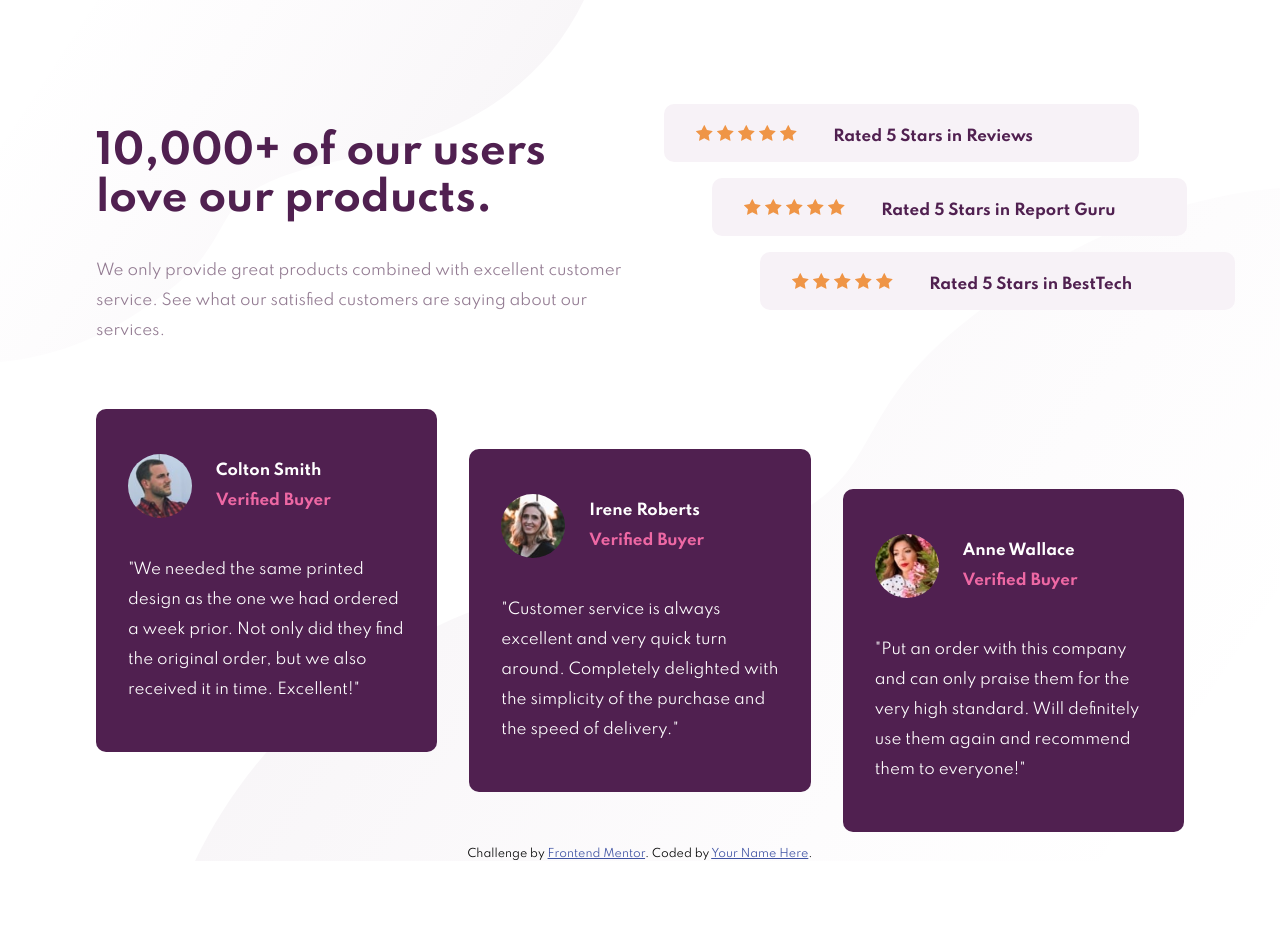
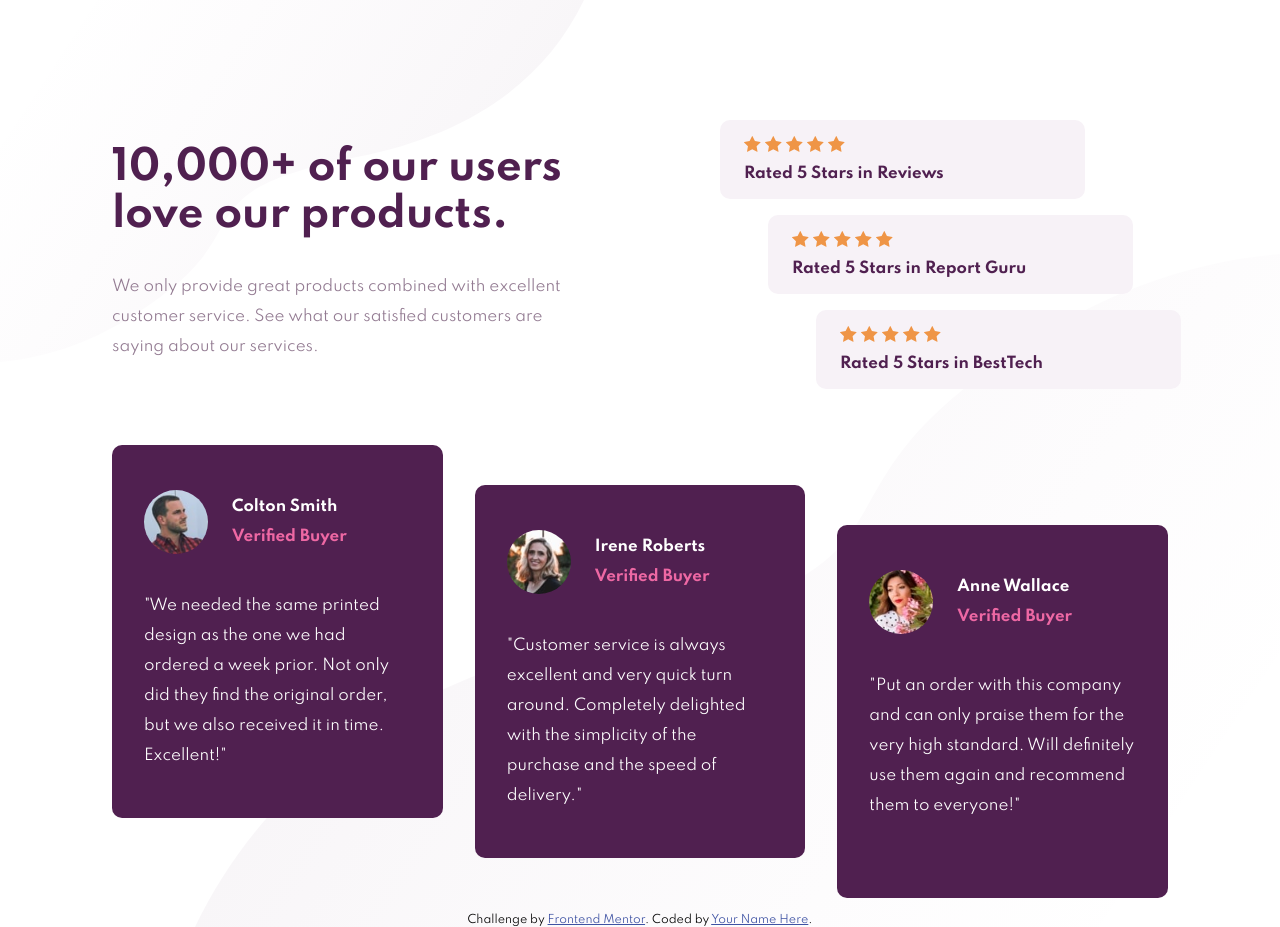
Before and after one commit to mmkrty/challenge-social-proof-section, a plain HTML site: page index.html in a window 1280 px wide. Before the commit the page ends 861 px from the top, so only its background shows below. Drawn offline with Linux system fonts and the light colour scheme.

Commit message:
adjust container max-width

```diff
--- a/styles.css
+++ b/styles.css
@@ -29,6 +29,7 @@ body {
 .container {
   margin: 0 auto;
   padding: 1rem;
+  max-width: 1440px;
 }
 
 /* main */
@@ -129,7 +130,7 @@ body {
 
   .container {
     margin: 0 auto;
-    padding: 5rem;
+    padding: 6rem;
     padding-bottom: 0;
   }
 
@@ -146,6 +147,9 @@ body {
     text-align: left;
   }
 
+  .main-container{
+      margin-right: 8rem;
+  }
 
 
   .ratings,
@@ -155,13 +159,13 @@ body {
   }
 
   .ratings {
-    margin: 0.5rem;
+
     width: 100%;
   }
 
   .ratings-imgs,
   .ratings-text {
-    margin: auto 1rem;
+    margin: auto .5rem;
   }
 
 
@@ -201,7 +205,7 @@ body {
 
   .ratings {
     margin: 0.5rem;
-    width: 90%;
+    width: 80%;
   }
 
 }
```
